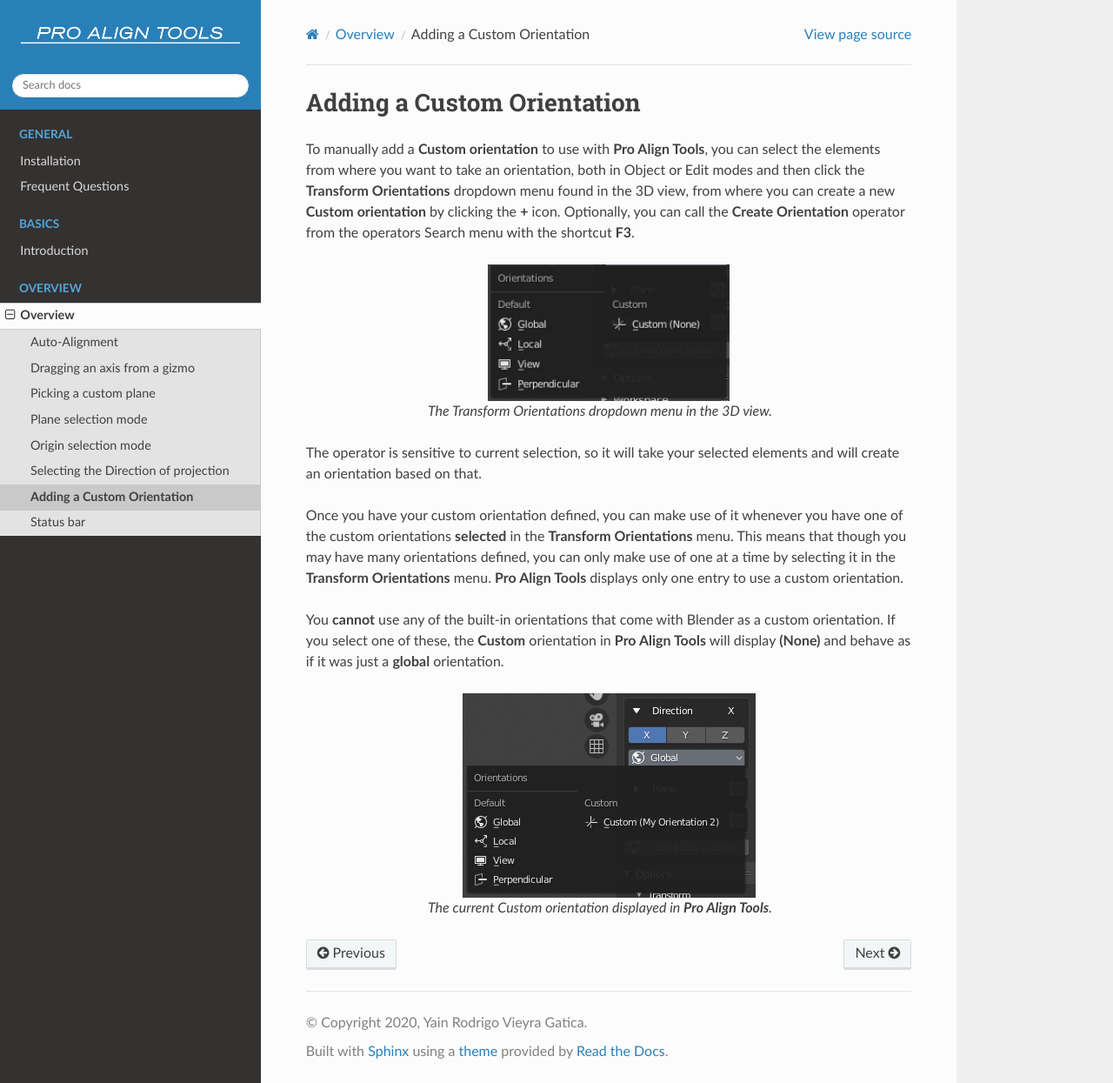
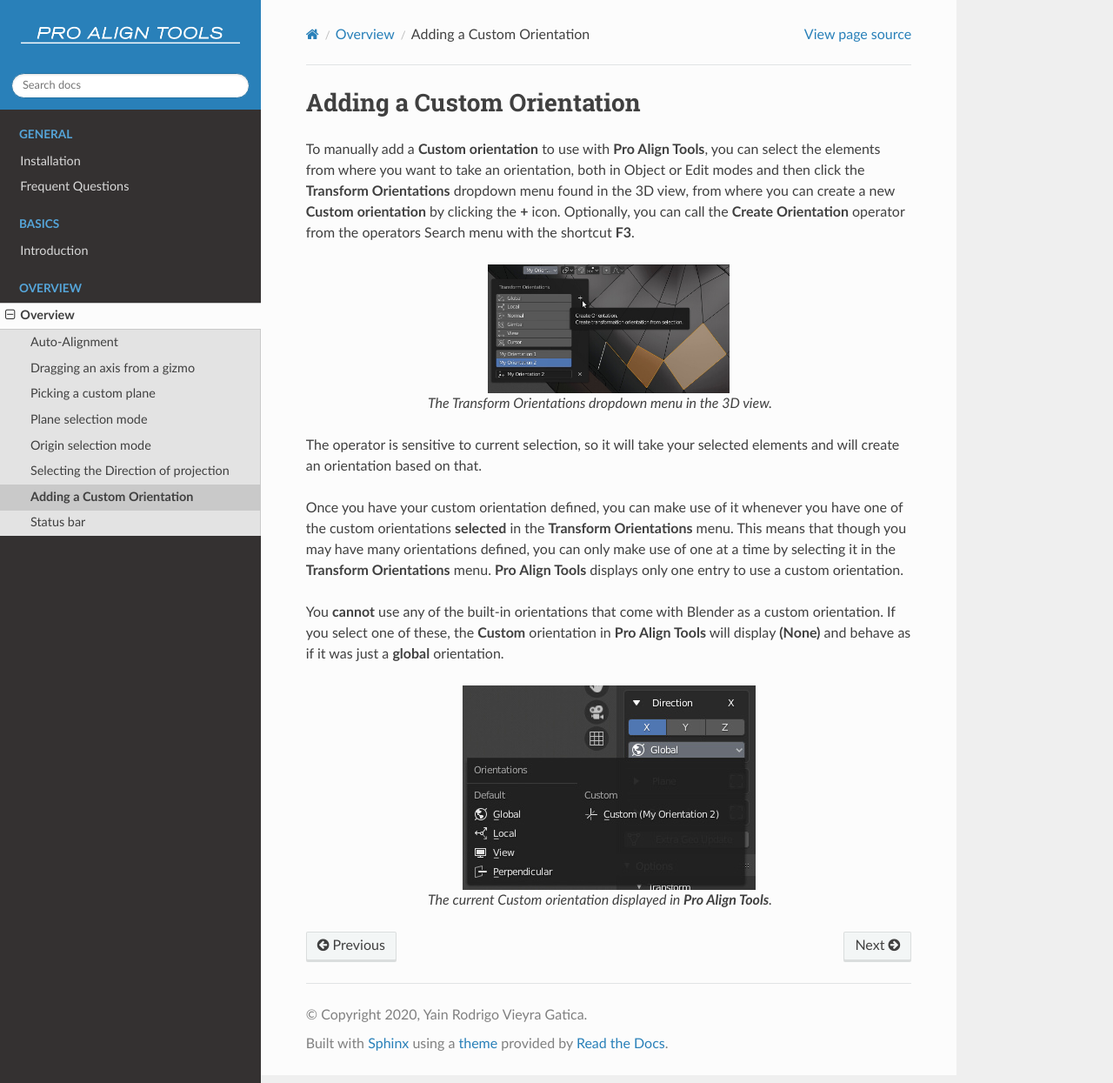
Before and after one commit to YainVieyra/pro-align-tools-documentation, a Sphinx documentation site: the page built from source/doc/overview/custom_orientation.rst, in a window 1280 px wide and 1245 px high. Shown: the whole window at 87% size. Built offline with Sphinx 7.4.7 and the Read the Docs theme 2.0.0, drawn with Linux system fonts in a browser that asks for light colours.

Commit message:
fixed wrong image link

```diff
--- a/source/doc/overview/custom_orientation.rst
+++ b/source/doc/overview/custom_orientation.rst
@@ -4,7 +4,7 @@
 To manually add a **Custom orientation** to use with **Pro Align Tools**, you can select the elements from where you want to take an orientation, both in Object or Edit modes and then click the **Transform Orientations** dropdown menu found in the 3D view, from where you can create a new **Custom orientation** by clicking the **+** icon.
 Optionally, you can call the **Create Orientation** operator from the operators Search menu with the shortcut **F3**.
 
-.. figure:: /images/2.8/direction_orientations.jpg
+.. figure:: /images/2.8/orientation_dropdown.jpg
    :align: center
    :width: 40%
 
```
